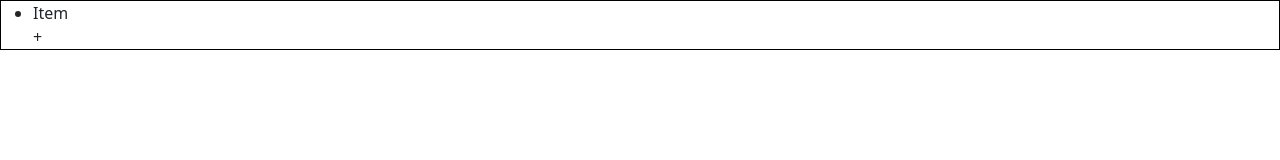
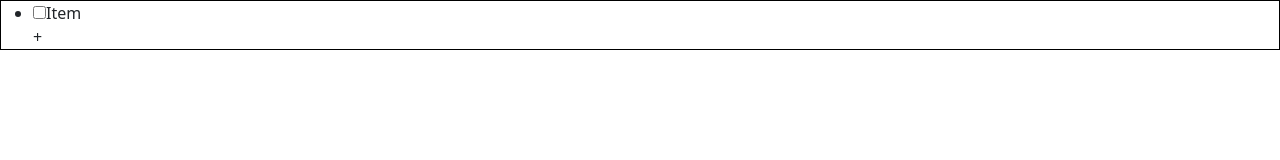
Before and after one commit to tan-man21/Checkmate-ts, a React (Create React App) app in the folder client/: page / in a window 1280 px wide. Shown: the top 160 px of the page. Built offline with nearby package versions, Linux system fonts and the light colour scheme.

Commit message:
added checkboxes wooo

```diff
--- a/client/src/components/Checklist.js
+++ b/client/src/components/Checklist.js
@@ -4,7 +4,7 @@ import "../App.css";
 const Checklist = () => {
   const [editItemId, setEditItemId] = useState(null);
   const [inputText, setInputText] = useState("");
-  const [items, setItems] = useState([{ id: 1, text: "Item" }]);
+  const [items, setItems] = useState([{ id: 1, text: "Item", checked: false }]);
   const inputRef = useRef(null);
 
   useEffect(() => {
@@ -39,6 +39,14 @@ const Checklist = () => {
     );
   };
 
+  const toggleChecked = (id) => {
+    setItems((prevItems) =>
+      prevItems.map((item) =>
+        item.id === id ? { ...item, checked: !item.checked } : item
+      )
+    );
+  };
+
   const createNewListItem = () => {
     const newListItem = { id: items.length + 1, text: inputText };
     setItems([...items, newListItem]);
@@ -49,8 +57,13 @@ const Checklist = () => {
   return (
     <div>
       <ul className="checkList">
-        {items.map((item, index) => (
+        {items.map((item) => (
           <li key={item.id} onClick={() => whenClickedOn(item.id)}>
+            <input
+            type="checkbox"
+            checked={item.checked}
+            onChange={() => toggleChecked(item.id)}
+            />
             {editItemId == item.id && (
               <input
                 type="text"
@@ -60,7 +73,7 @@ const Checklist = () => {
                 ref={inputRef}
               />
             )}
-            {!editItemId || editItemId !== item.id ? item.text: null}
+            {!editItemId || editItemId !== item.id ? item.text : null}
           </li>
         ))}
 
```
